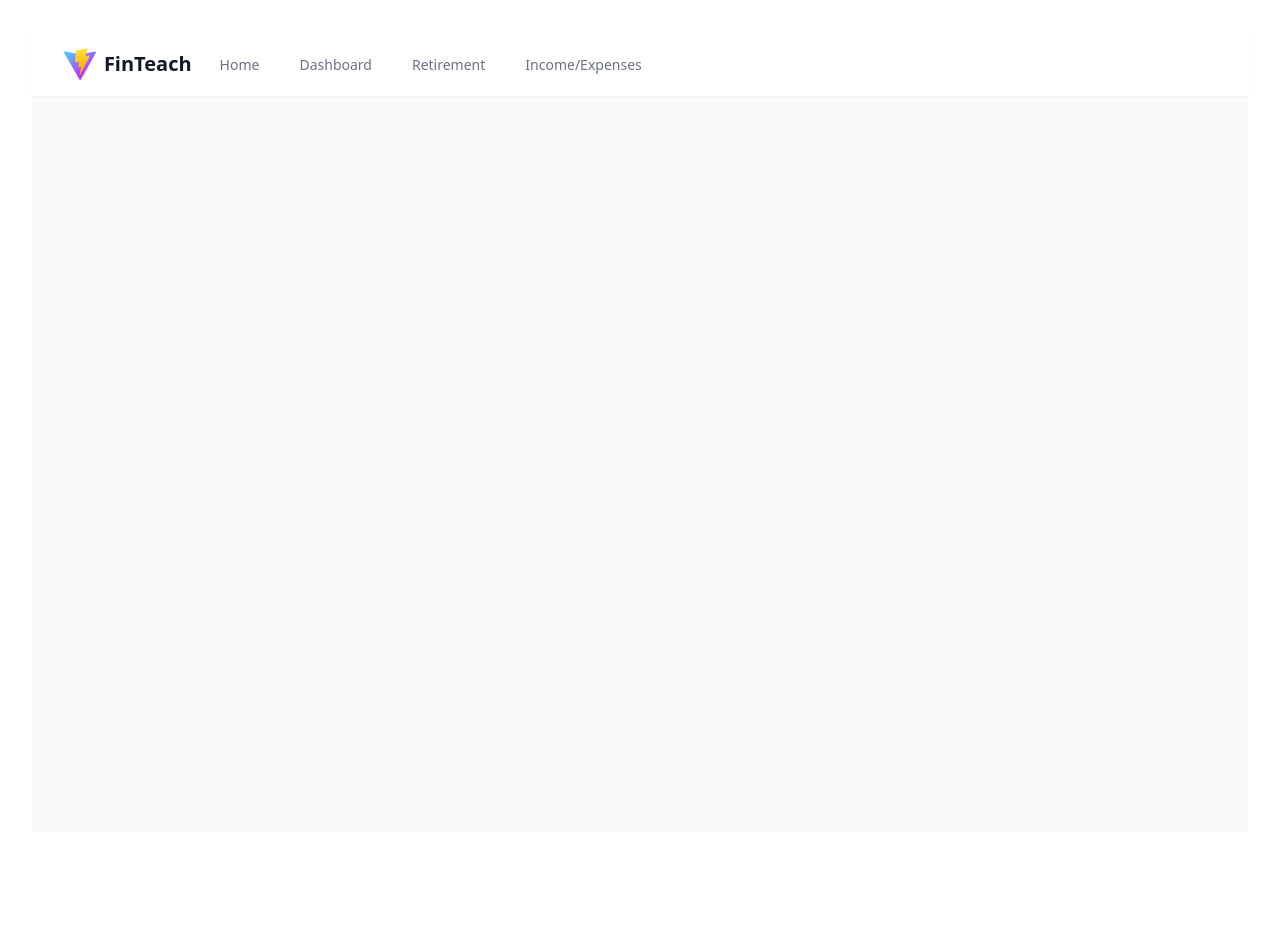
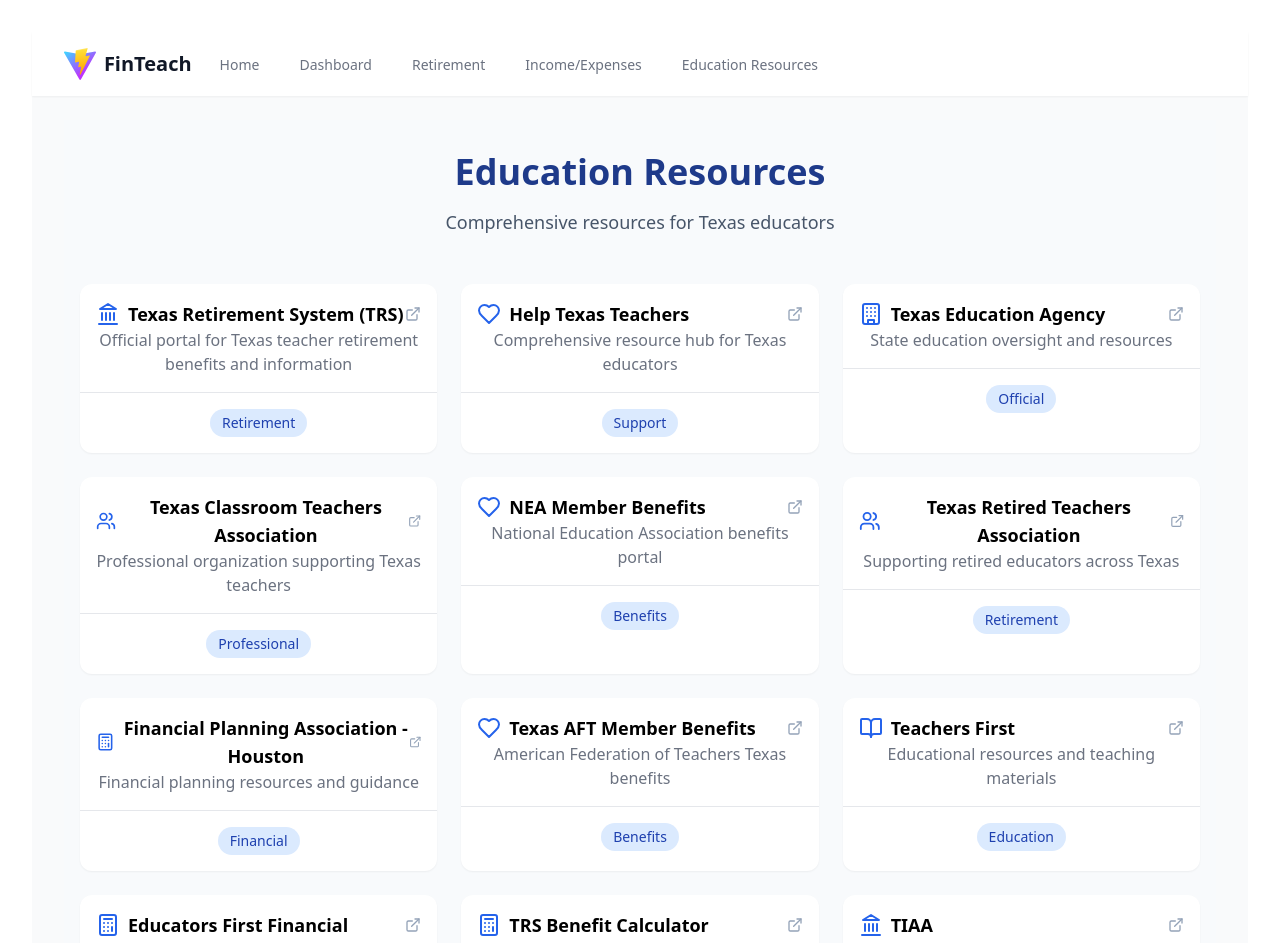
Before and after one commit to IbrahimKhanGH/FinTeach, a React (Vite) app in the folder frontend/: page /EducationResources in a window 1280 px wide. Shown: the top 943 px of the page. Before the commit the page ends 864 px from the top, so only its background shows below. Built offline with nearby package versions, Linux system fonts and the light colour scheme.

Commit message:
Education Resources

```diff
--- a/frontend/src/App.jsx
+++ b/frontend/src/App.jsx
@@ -6,6 +6,7 @@
 import Dashboard from './pages/Dashboard';
 import Retirement from './pages/Retirement';
 import IncomeExpenses from './pages/ExpsenseTracker';
+import EducationResources from './pages/EducationResources';
 
 function App() {
   return (
@@ -19,6 +20,7 @@
             <Route path="/dashboard" element={<Dashboard />} />
             <Route path="/retirement" element={<Retirement />} />
             <Route path="/income-expenses" element={<IncomeExpenses />} />
+            <Route path="/EducationResources" element={<EducationResources/>} />
           </Routes>
         </main>
       </div>
--- a/frontend/src/components/layout/Navbar.jsx
+++ b/frontend/src/components/layout/Navbar.jsx
@@ -43,6 +43,7 @@
               <NavLink to="/dashboard">Dashboard</NavLink>
               <NavLink to="/retirement">Retirement</NavLink>
               <NavLink to="/income-expenses">Income/Expenses</NavLink>
+              <NavLink to="/educationresources">Education Resources</NavLink>
             </div>
           </div>
 
@@ -69,6 +70,7 @@
             <NavLink to="/dashboard">Dashboard</NavLink>
             <NavLink to="/retirement">Retirement</NavLink>
             <NavLink to="/income-expenses">Income/Expenses</NavLink>
+            <NavLink to="/educationresources">Education Resources</NavLink>
           </div>
         </div>
       )}
--- a/frontend/src/components/shared/Card.jsx
+++ b/frontend/src/components/shared/Card.jsx
@@ -1,11 +1,15 @@
+// src/components/shared/card.jsx
 import React from 'react';
 
-const Card = ({ children, className = '' }) => {
-  return (
-    <div className={`bg-white rounded-xl shadow-sm ${className}`}>
-      {children}
-    </div>
-  );
-};
+export const CardHeader = ({ children }) => <div className="p-4 border-b">{children}</div>;
+export const CardTitle = ({ children }) => <h2 className="text-lg font-semibold">{children}</h2>;
+export const CardDescription = ({ children }) => <p className="text-gray-500">{children}</p>;
+export const CardContent = ({ children }) => <div className="p-4">{children}</div>;
+
+const Card = ({ children, className = '' }) => (
+  <div className={`bg-white rounded-xl shadow-sm ${className}`}>
+    {children}
+  </div>
+);
 
 export default Card;
--- /dev/null
+++ b/frontend/src/pages/EducationResources.jsx
@@ -0,0 +1,199 @@
+import React from 'react';
+import { ExternalLink, BookOpen, Calculator, Building, Users, Library, Heart, FileText, Landmark } from 'lucide-react';
+import Card, { CardHeader, CardTitle, CardDescription, CardContent } from '../components/shared/Card';
+
+
+const EducationResources = () => {
+  const resources = [
+    {
+      title: "Texas Retirement System (TRS)",
+      description: "Official portal for Texas teacher retirement benefits and information",
+      url: "https://www.trs.texas.gov/Pages/Homepage.aspx",
+      icon: Landmark,
+      category: "Retirement"
+    },
+    {
+      title: "Help Texas Teachers",
+     description: "Comprehensive resource hub for Texas educators",
+      url: "https://helptxteachers.com/",
+      icon: Heart,
+      category: "Support"
+    },
+    {
+      title: "Texas Education Agency",
+      description: "State education oversight and resources",
+      url: "https://tea.texas.gov/",
+      icon: Building,
+      category: "Official"
+    },
+    {
+      title: "Texas Classroom Teachers Association",
+      description: "Professional organization supporting Texas teachers",
+      url: "https://tcta.org/",
+      icon: Users,
+      category: "Professional"
+    },
+    {
+      title: "NEA Member Benefits",
+      description: "National Education Association benefits portal",
+      url: "https://www.neamb.com/",
+      icon: Heart,
+      category: "Benefits"
+    },
+    {
+      title: "Texas Retired Teachers Association",
+      description: "Supporting retired educators across Texas",
+      url: "https://trta.org/",
+      icon: Users,
+      category: "Retirement"
+    },
+    {
+      title: "Financial Planning Association - Houston",
+      description: "Financial planning resources and guidance",
+      url: "https://www.fpahouston.org/",
+      icon: Calculator,
+      category: "Financial"
+    },
+    {
+      title: "Texas AFT Member Benefits",
+      description: "American Federation of Teachers Texas benefits",
+      url: "https://www.texasaft.org/member-benefits/",
+      icon: Heart,
+      category: "Benefits"
+    },
+    {
+      title: "Teachers First",
+      description: "Educational resources and teaching materials",
+      url: "https://www.teachersfirst.com/",
+      icon: BookOpen,
+      category: "Education"
+    },
+    {
+      title: "Educators First Financial",
+      description: "Specialized financial services for educators",
+      url: "https://www.educatorsfirstfinancial.com/",
+      icon: Calculator,
+      category: "Financial"
+    },
+    {
+      title: "TRS Benefit Calculator",
+      description: "Calculate your retirement benefits",
+      url: "https://www.trs.texas.gov/Pages/benefit_calculator.aspx",
+      icon: Calculator,
+      category: "Tools"
+    },
+    {
+      title: "TIAA",
+      description: "Financial services for the education sector",
+      url: "https://www.tiaa.org/public",
+      icon: Landmark,
+      category: "Financial"
+    },
+    {
+      title: "Texas Association of School Administrators",
+      description: "Supporting educational leadership",
+      url: "https://www.tasanet.org/",
+      icon: Users,
+      category: "Professional"
+    },
+    {
+      title: "Texas A&M AgriLife Extension",
+      description: "Educational programs and resources",
+      url: "https://agrilifeextension.tamu.edu/",
+      icon: Library,
+      category: "Education"
+    },
+    {
+      title: "Pension Review Board",
+      description: "Texas public retirement systems oversight",
+      url: "https://www.prb.texas.gov/",
+      icon: FileText,
+      category: "Official"
+    },
+    {
+      title: "Employee Retirement System of Texas",
+      description: "State employee retirement benefits",
+      url: "https://www.pers.state.tx.us/",
+      icon: Landmark,
+      category: "Retirement"
+    },
+    {
+      title: "Texas Teachers",
+      description: "Alternative certification program",
+      url: "https://www.texasteachers.org/",
+      icon: BookOpen,
+      category: "Education"
+    },
+    {
+      title: "Texas Foundation for Educational Excellence",
+      description: "Supporting educational initiatives",
+      url: "https://www.tfee.texas.gov/",
+      icon: Heart,
+      category: "Support"
+    },
+    {
+      title: "Texas Association of Retired Teachers",
+      description: "Community for retired educators",
+      url: "https://www.tartx.org/",
+      icon: Users,
+      category: "Retirement"
+    },
+    {
+      title: "Social Security Administration",
+      description: "Federal retirement and disability benefits",
+      url: "https://www.ssa.gov/",
+      icon: Building,
+      category: "Official"
+    }
+  ];
+
+  return (
+    <div className="min-h-screen bg-slate-50">
+      <div className="container mx-auto px-4 py-8">
+        <header className="mb-12 text-center">
+          <h1 className="text-4xl font-bold text-blue-900 mb-4">Education Resources</h1>
+          <p className="text-lg text-slate-600">Comprehensive resources for Texas educators</p>
+        </header>
+
+        <div className="grid grid-cols-1 md:grid-cols-2 lg:grid-cols-3 gap-6">
+          {resources.map((resource, index) => {
+            const Icon = resource.icon;
+            return (
+              <a
+                key={index}
+                href={resource.url}
+                target="_blank"
+                rel="noopener noreferrer"
+                className="transform transition-all duration-300 hover:scale-105"
+              >
+                <Card className="h-full bg-white hover:shadow-lg transition-shadow duration-300">
+                  <CardHeader>
+                    <div className="flex items-center justify-between">
+                      <div className="flex items-center space-x-2">
+                        <Icon className="h-6 w-6 text-blue-600" />
+                        <CardTitle className="text-lg font-semibold text-slate-800">
+                          {resource.title}
+                        </CardTitle>
+                      </div>
+                      <ExternalLink className="h-4 w-4 text-slate-400" />
+                    </div>
+                    <CardDescription className="text-slate-600">
+                      {resource.description}
+                    </CardDescription>
+                  </CardHeader>
+                  <CardContent>
+                    <div className="inline-block px-3 py-1 rounded-full text-sm font-medium bg-blue-100 text-blue-800">
+                      {resource.category}
+                    </div>
+                  </CardContent>
+                </Card>
+              </a>
+            )
+          })}
+        </div>
+      </div>
+    </div>
+  );
+};
+
+export default EducationResources;
```
Also changed, not shown: frontend/src/Login.css (added), frontend/src/pages/Login.jsx (added).
